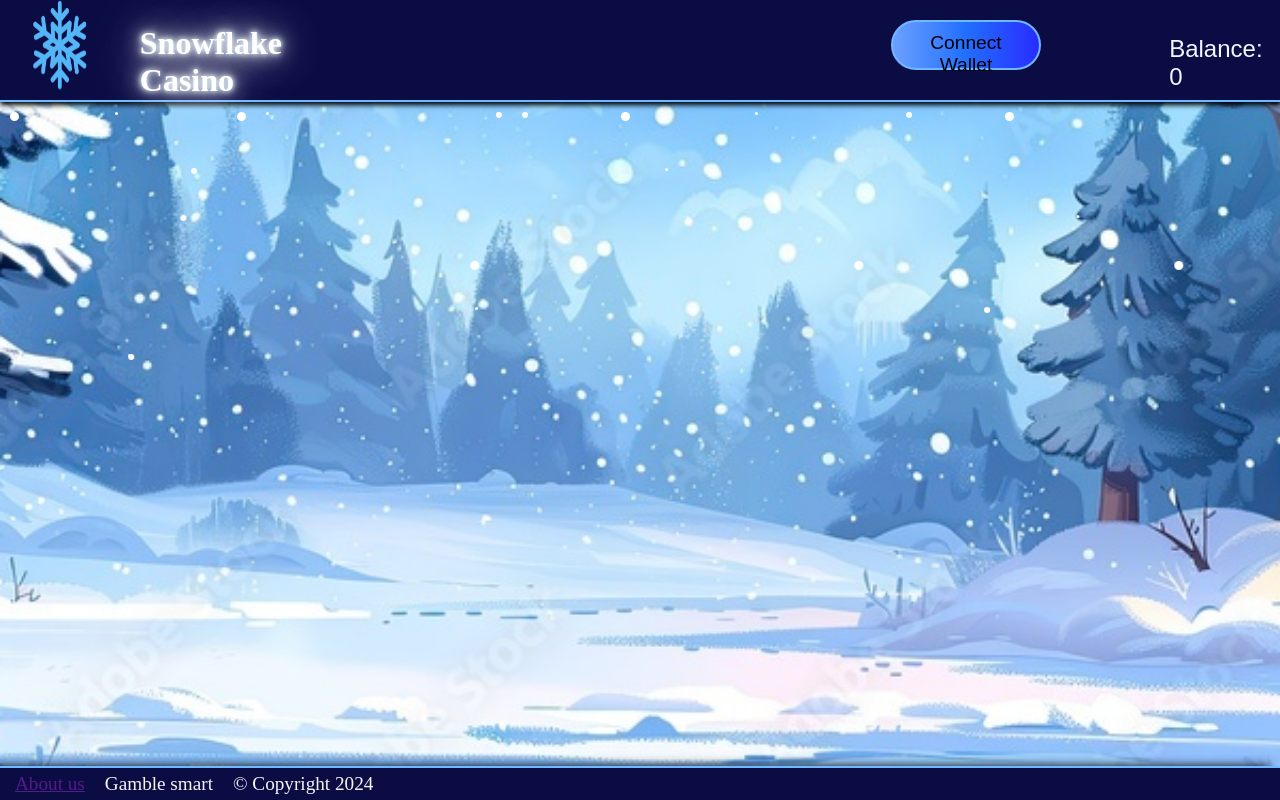
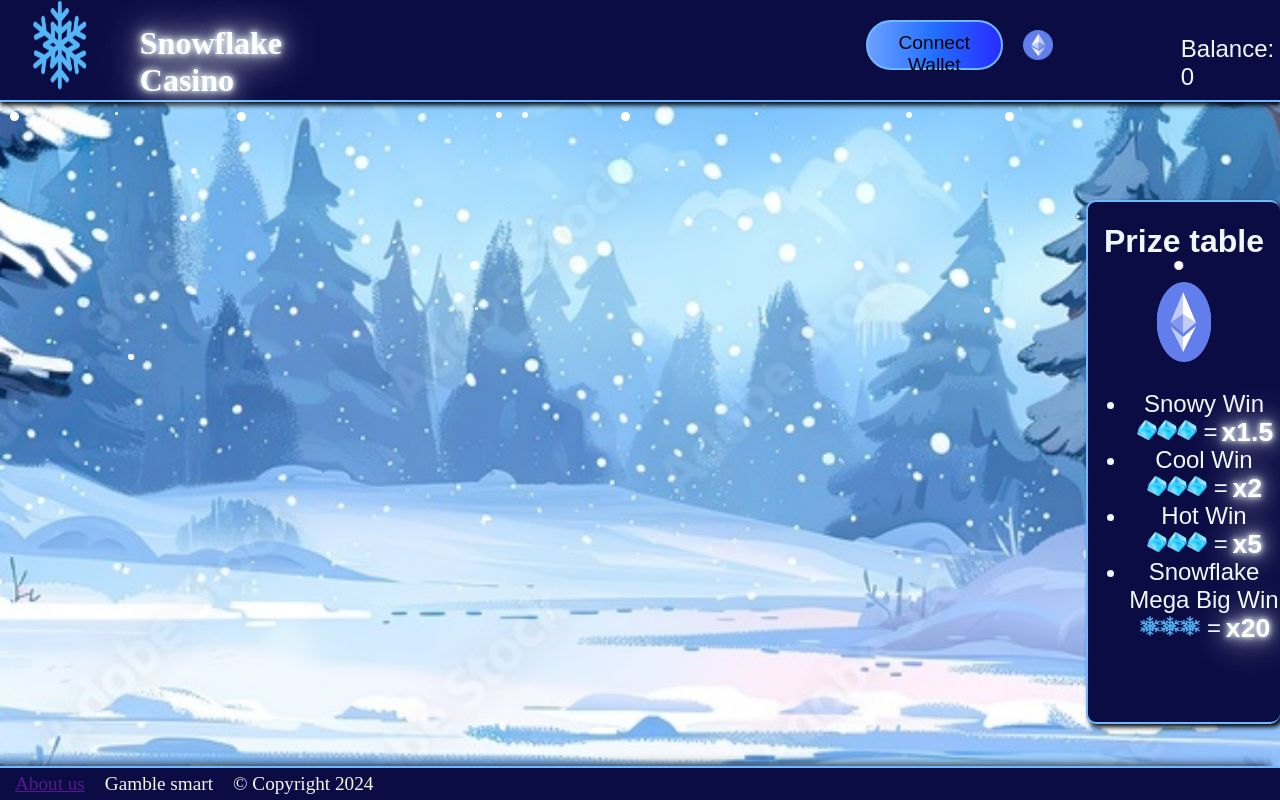
Before and after one commit to Krol-Kacper/snowflake, a React (Vite) app: page / in a window 1280 px wide. Built offline with nearby package versions, Linux system fonts and the light colour scheme.

Commit message:
Day3-infobar-update-byLuk

```diff
--- a/src/App.jsx
+++ b/src/App.jsx
@@ -2,6 +2,7 @@ import { useState } from 'react'
 import Snow from './Snow.jsx'
 import Header from './Header.jsx'
 import Footer from './Footer.jsx'
+import Infobar from './Infobar.jsx'
 
 function App() {
 
@@ -9,6 +10,7 @@ function App() {
     <>
       <Header></Header>
       <Snow></Snow>
+      <Infobar></Infobar>
       <Footer></Footer>
     </>
   );
--- a/src/Header.css
+++ b/src/Header.css
@@ -9,7 +9,7 @@ header {
     box-shadow: 0px 3px 5px black;
 }
 
-h1 {
+.casino-name {
     color: rgb(255, 255, 255);
     text-shadow: 0 0 5px rgb(239, 249, 255), 0 0 10px rgb(232, 246, 255), 0 0 20px rgb(236, 248, 255), 0 0 40px rgb(239, 248, 255), 0 0 80px rgb(239, 249, 255);
     font-weight: bold;
@@ -56,3 +56,9 @@ h1 {
     font-size: 1.5em;
     font-family: 'Baskerville', sans-serif;
 }
+
+.wallet-coin {
+    display: inline-block;
+    margin-top: 30px;
+    margin-left: 20px;
+}
--- a/src/Header.jsx
+++ b/src/Header.jsx
@@ -5,8 +5,9 @@ function Header() {
     return (
         <header>
             <img src="./src/images/snowflake.png" width="80px" height="90px" class="logo" alt="Snowflake image"></img>
-            <h1>Snowflake Casino</h1>
+            <h1 class="casino-name">Snowflake Casino</h1>
             <button class="wallet-button">Connect Wallet</button>
+            <img src="./src/images/ethcoin.png" width="30px" height="30px" alt="ethereum coin image" class="wallet-coin"></img>
             <a class="balance-display">Balance: 0</a>
         </header>
     )
--- /dev/null
+++ b/src/Infobar.css
@@ -0,0 +1,60 @@
+.infobar {
+    position: absolute;
+    right: 0%;
+    top: 200px;
+    width: 15vw;
+    height: 65vh;
+    background-color: rgb(11, 12, 68);
+    z-index: -1;
+    text-align: center;
+
+    border-left: 2px solid rgb(110, 185, 255);
+    border-top: 2px solid rgb(110, 185, 255);
+    border-bottom: 2px solid rgb(110, 185, 255);
+    border-radius: 10px;
+
+    box-shadow: 3px 3px 5px black;
+}
+
+.infobar-title {
+    color: aliceblue;
+    font-family: 'Baskerville', sans-serif;
+}
+
+.prize-table {
+    display: inline-block;
+    color: aliceblue;
+    font-size: 1.5em;
+    font-family: 'Baskerville', sans-serif;
+}
+
+.ethcoin {
+    animation: rotate linear 4s infinite;
+}
+
+.multiplier {
+    display: inline-block;
+    color: rgb(255, 255, 255);
+    text-shadow: 0 0 5px rgb(239, 249, 255), 0 0 10px rgb(232, 246, 255), 0 0 20px rgb(236, 248, 255), 0 0 40px rgb(239, 248, 255), 0 0 80px rgb(239, 249, 255);
+    font-weight: bold;
+    animation: pulse ease-in-out 1s infinite alternate;
+}
+
+@keyframes rotate {
+
+    100% {
+        transform: rotateY(360deg)
+    }
+
+}
+
+@keyframes pulse {
+
+    0% {
+        transform: scale(1);
+    }
+
+    100% {
+        transform: scale(1.2);
+    }
+}
--- /dev/null
+++ b/src/Infobar.jsx
@@ -0,0 +1,36 @@
+import './Infobar.css'
+
+function Infobar() {
+    return (<div class="infobar">
+        <h1 class="infobar-title">Prize table</h1>
+        <img src="./src/images/ethcoin.png" width="80px" height="80px" alt="ethereum coin image" class="ethcoin"></img>
+        <ul class="prize-table">
+            <li>Snowy Win</li>
+            <img src="./src/images/icecube.png" width="20px" height="20px" alt="icecube image"></img>
+            <img src="./src/images/icecube.png" width="20px" height="20px" alt="icecube image"></img>
+            <img src="./src/images/icecube.png" width="20px" height="20px" alt="icecube image"></img>
+            <a> = </a>
+            <a class="multiplier">x1.5</a>
+            <li>Cool Win</li>
+            <img src="./src/images/icecube.png" width="20px" height="20px" alt="icecube image"></img>
+            <img src="./src/images/icecube.png" width="20px" height="20px" alt="icecube image"></img>
+            <img src="./src/images/icecube.png" width="20px" height="20px" alt="icecube image"></img>
+            <a> = </a>
+            <a class="multiplier">x2</a>
+            <li>Hot Win</li>
+            <img src="./src/images/icecube.png" width="20px" height="20px" alt="icecube image"></img>
+            <img src="./src/images/icecube.png" width="20px" height="20px" alt="icecube image"></img>
+            <img src="./src/images/icecube.png" width="20px" height="20px" alt="icecube image"></img>
+            <a> = </a>
+            <a class="multiplier">x5</a>
+            <li>Snowflake Mega Big Win</li>
+            <img src="./src/images/snowflake.png" width="20px" height="20px" alt="icecube image"></img>
+            <img src="./src/images/snowflake.png" width="20px" height="20px" alt="icecube image"></img>
+            <img src="./src/images/snowflake.png" width="20px" height="20px" alt="icecube image"></img>
+            <a> = </a>
+            <a class="multiplier">x20</a>
+        </ul>
+    </div>)
+}
+
+export default Infobar
```
Also changed, not shown: src/images/ethcoin.png (added), src/images/icecube.png (added).
